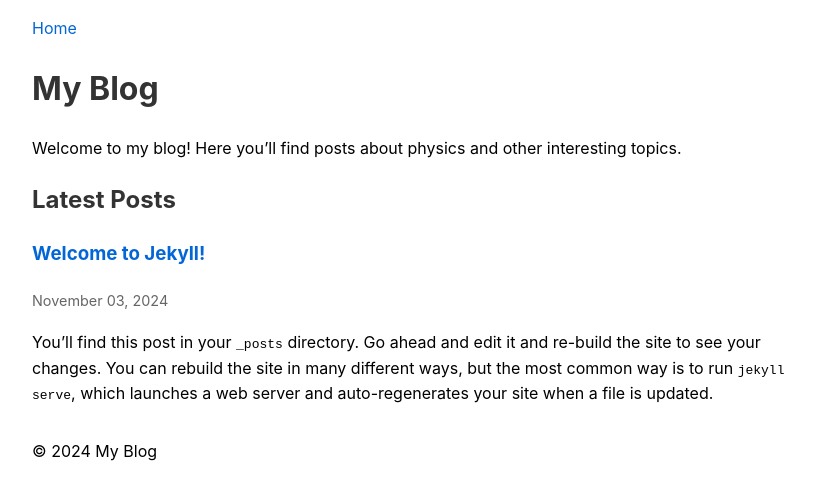
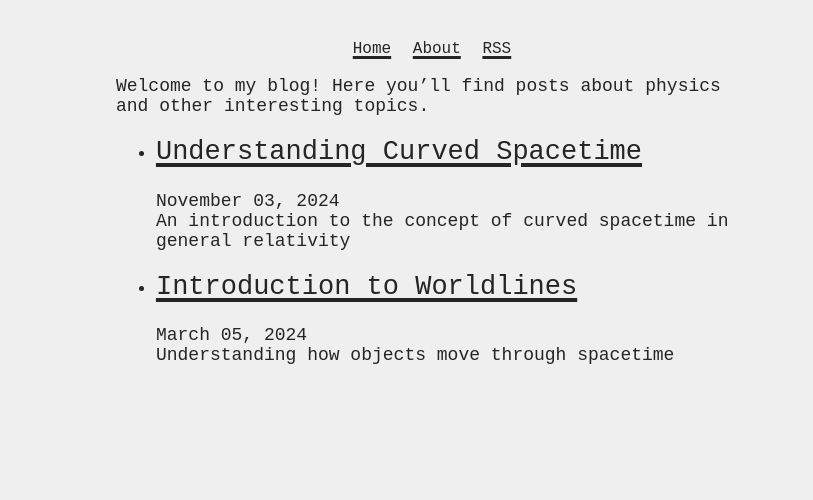
Before and after one commit to arunravishankar/inmylightcone, a Jekyll site: the page built from index.md, in a window 1280 px wide. Shown: the top 500 px of the page, without its empty margins (208-1021 px from the left). Built offline with Jekyll 4.4.1, drawn with Linux system fonts in a browser that asks for light colours; some web fonts are replaced.

Commit message:
a more readable version

```diff
--- a/_config.yml
+++ b/_config.yml
@@ -1,19 +1,22 @@
-title: My Blog
-email: your-email@example.com
-description: >-
-  Write an awesome description for your blog here.
-baseurl: ""
-url: ""
+title: In my Lightcone
+author: Arun Ravishankar
+email: arunravishankar@gmail.com
+description: Your awesome blog description
+url: http://localhost:4000
 
 # Build settings
 markdown: kramdown
+permalink: /:year/:month/:day/:title/
+
 plugins:
   - jekyll-feed
   - jekyll-seo-tag
   - jekyll-sitemap
 
-# Exclude directories and files
+# Exclude from processing
 exclude:
+  - Dockerfile
+  - docker-compose.yml
   - Gemfile
   - Gemfile.lock
   - node_modules
--- /dev/null
+++ b/_includes/head.html
@@ -0,0 +1,36 @@
+<link rel="preconnect" href="https://cdn.jsdelivr.net" />
+<style>
+/* ia-writer-mono font faces */
+@font-face {
+    font-family: "iA Writer Mono";
+    font-style: normal;
+    font-display: swap;
+    font-weight: 400;
+    src: url(https://cdn.jsdelivr.net/fontsource/fonts/ia-writer-mono@latest/latin-400-normal.woff2) format("woff2"),
+         url(https://cdn.jsdelivr.net/fontsource/fonts/ia-writer-mono@latest/latin-400-normal.woff) format("woff");
+}
+@font-face {
+    font-family: "iA Writer Mono";
+    font-style: normal;
+    font-display: swap;
+    font-weight: 700;
+    src: url(https://cdn.jsdelivr.net/fontsource/fonts/ia-writer-mono@latest/latin-700-normal.woff2) format("woff2"),
+         url(https://cdn.jsdelivr.net/fontsource/fonts/ia-writer-mono@latest/latin-700-normal.woff) format("woff");
+}
+@font-face {
+    font-family: "iA Writer Mono";
+    font-style: italic;
+    font-display: swap;
+    font-weight: 400;
+    src: url(https://cdn.jsdelivr.net/fontsource/fonts/ia-writer-mono@latest/latin-400-italic.woff2) format("woff2"),
+         url(https://cdn.jsdelivr.net/fontsource/fonts/ia-writer-mono@latest/latin-400-italic.woff) format("woff");
+}
+@font-face {
+    font-family: "iA Writer Mono";
+    font-style: italic;
+    font-display: swap;
+    font-weight: 700;
+    src: url(https://cdn.jsdelivr.net/fontsource/fonts/ia-writer-mono@latest/latin-700-italic.woff2) format("woff2"),
+         url(https://cdn.jsdelivr.net/fontsource/fonts/ia-writer-mono@latest/latin-700-italic.woff) format("woff");
+}
+</style>
--- a/_layouts/default.html
+++ b/_layouts/default.html
@@ -2,8 +2,9 @@
 <html lang="en">
 <head>
     <meta charset="utf-8">
-    <meta name="viewport" content="width=device-width, initial-scale=1">
+    <meta name="viewport" content="width=device-width, initial-scale=1.0">
     <title>{% if page.title %}{{ page.title }} - {% endif %}{{ site.title }}</title>
+    {% include head.html %}
     <link rel="stylesheet" href="{{ '/assets/css/style.css' | relative_url }}">
     {% feed_meta %}
     {% seo %}
@@ -12,13 +13,13 @@
     <header>
         <nav>
             <a href="{{ '/' | relative_url }}">Home</a>
+            <a href="{{ '/about/' | relative_url }}">About</a>
+            <a href="{{ '/feed.xml' | relative_url }}">RSS</a>
         </nav>
     </header>
-    <main>
+
+    <main class="blog-post">
         {{ content }}
     </main>
-    <footer>
-        <p>&copy; {{ site.time | date: '%Y' }} {{ site.title }}</p>
-    </footer>
 </body>
 </html>
--- a/_layouts/home.html
+++ b/_layouts/home.html
@@ -2,19 +2,22 @@
 layout: default
 ---
 <div class="home">
-    <h1>{{ site.title }}</h1>
     {{ content }}
-    <h2>Latest Posts</h2>
+
     <ul class="post-list">
         {% for post in site.posts %}
         <li>
-        <h3>
+            <h2>
                 <a href="{{ post.url | relative_url }}">{{ post.title }}</a>
-        </h3>
-        <time datetime="{{ post.date | date_to_xmlschema }}">
+            </h2>
+            <div class="post-meta">
                 {{ post.date | date: "%B %d, %Y" }}
-        </time>
-        {{ post.excerpt }}
+            </div>
+            {% if post.description %}
+            <div class="post-description">
+                {{ post.description }}
+            </div>
+            {% endif %}
         </li>
         {% endfor %}
     </ul>
--- /dev/null
+++ b/_posts/2024-11-03-curved-spacetime.md
@@ -0,0 +1,25 @@
+---
+layout: post
+title: "Understanding Curved Spacetime"
+date: 2024-11-03
+description: "An introduction to the concept of curved spacetime in general relativity"
+tags: [physics, general-relativity, spacetime]
+---
+
+When Einstein introduced general relativity, he revolutionized our understanding of gravity. Rather than seeing it as a force, he described it as the curvature of spacetime.
+
+## The Basics
+
+In Newtonian physics, gravity was seen as a force between masses. However, in general relativity, massive objects curve the fabric of spacetime around them.
+
+
+## Mathematical Description
+
+The Einstein field equations describe this relationship:
+
+$G_{\mu\nu} + \Lambda g_{\mu\nu} = \frac{8\pi G}{c^4}T_{\mu\nu}$
+
+## Further Reading
+
+Check out my other posts on this topic:
+- [Introduction to Worldlines]({% post_url physics/2024-11-03-worldlines %})
--- a/_posts/2024-11-03-welcome-to-jekyll.markdown
+++ /dev/null
@@ -1,29 +0,0 @@
----
-layout: post
-title:  "Welcome to Jekyll!"
-date:   2024-11-03 20:42:44 +0000
-categories: jekyll update
----
-You’ll find this post in your `_posts` directory. Go ahead and edit it and re-build the site to see your changes. You can rebuild the site in many different ways, but the most common way is to run `jekyll serve`, which launches a web server and auto-regenerates your site when a file is updated.
-
-Jekyll requires blog post files to be named according to the following format:
-
-`YEAR-MONTH-DAY-title.MARKUP`
-
-Where `YEAR` is a four-digit number, `MONTH` and `DAY` are both two-digit numbers, and `MARKUP` is the file extension representing the format used in the file. After that, include the necessary front matter. Take a look at the source for this post to get an idea about how it works.
-
-Jekyll also offers powerful support for code snippets:
-
-{% highlight ruby %}
-def print_hi(name)
-  puts "Hi, #{name}"
-end
-print_hi('Tom')
-#=> prints 'Hi, Tom' to STDOUT.
-{% endhighlight %}
-
-Check out the [Jekyll docs][jekyll-docs] for more info on how to get the most out of Jekyll. File all bugs/feature requests at [Jekyll’s GitHub repo][jekyll-gh]. If you have questions, you can ask them on [Jekyll Talk][jekyll-talk].
-
-[jekyll-docs]: https://jekyllrb.com/docs/home
-[jekyll-gh]:   https://github.com/jekyll/jekyll
-[jekyll-talk]: https://talk.jekyllrb.com/
--- /dev/null
+++ b/_posts/physics/2024-11-03-worldlines.md
@@ -0,0 +1,22 @@
+---
+layout: post
+title: "Introduction to Worldlines"
+date: 2024-03-05
+description: "Understanding how objects move through spacetime"
+categories: [physics]
+tags: [general-relativity, worldlines, spacetime]
+---
+
+A worldline represents the path an object takes through both space and time. Unlike regular paths that show only spatial movement, worldlines include the temporal dimension.
+
+## Key Concepts
+
+1. Timelike Curves
+2. Null Geodesics
+3. Proper Time
+
+For background, see my post on [curved spacetime](/2024/11/03/curved-spacetime/).
+
+## Mathematical Framework
+
+The worldline of a particle can be described by...
--- a/assets/css/style.css
+++ b/assets/css/style.css
@@ -1,47 +1,167 @@
-/* Create assets/css/style.css */
+:root {
+    --white: #efefef;
+    --transwhite: rgba(239, 239, 239, 0.7);
+    --moretranswhite: rgba(239, 239, 239, 0.1);
+    --black: #252525;
+    --transblack: rgba(37, 37, 37, 0.7);
+    --moretransblack: rgba(37, 37, 37, 0.1);
+    --gray: #6b6b6b;
+    --highlight: #e5ffc3;
+    --red: #e4002b;
+    --green: #24d05a;
+    --pink: #eb4888;
+    --blue: #10a2f5;
+    --yellow: #e9bc3f;
+}
+
+::selection {
+    background-color: var(--highlight);
+    color: var(--black);
+}
+
+html,
 body {
-    font-family: -apple-system, BlinkMacSystemFont, "Segoe UI", Roboto, Helvetica, Arial, sans-serif;
-    line-height: 1.6;
-    max-width: 800px;
-    margin: 0 auto;
+    margin: auto;
+    padding: 20px;
+    max-width: 70ch;
+    background-color: var(--white);
+    word-wrap: break-word;
+    overflow-wrap: break-word;
+    color: var(--black);
+}
+
+html,
+body,
+button,
+code {
+    font-family: "iA Writer Mono", monospace;
+}
+
+h1,
+strong,
+b {
+    color: var(--black);
+}
+
+h1 {
+    font-weight: 400;
+}
+
+h2 {
+    font-weight: 400;
+}
+
+h3 {
+    text-align: center;
+}
+
+h2,
+h3,
+h4,
+h5,
+h6 {
+    color: var(--gray);
+    line-height: 1.1;
+}
+
+a {
+    color: var(--black);
+    text-decoration-thickness: 0.3ex;
+    text-underline-offset: 0.3ex;
+}
+
+nav {
+    position: sticky;
+    top: 0;
+    text-align: center;
+    background: var(--transwhite);
+    -webkit-backdrop-filter: blur(1px);
+    backdrop-filter: blur(1px);
+}
+
+nav a {
+    margin: 25px 0;
+}
+
+nav a:not(:last-child) {
+    padding: 0 12px 0 0;
+}
+
+.post {
+    margin: 0 0 30px 0;
+}
+
+.post .title {
+    font-size: 1.3em;
+}
+
+time {
+    font-style: italic;
+    color: var(--gray);
+}
+
+code {
+    padding: 2px 5px;
+    background-color: var(--moretransblack);
+    font-weight: bold;
+}
+
+pre {
     padding: 1rem;
 }
 
-.post-meta {
-    color: #666;
-    font-size: 0.9em;
+pre > code {
+    all: unset;
 }
 
-.tag {
-    background: #eee;
-    padding: 0.2em 0.6em;
-    border-radius: 3px;
-    margin-right: 0.5em;
+blockquote {
+    border: 1px solid var(--gray);
+    color: var(--black);
+    padding: 2px 0px 2px 20px;
+    margin: 0px;
+    font-style: italic;
 }
 
-.post-list {
-    list-style: none;
-    padding: 0;
+.blog-post {
+    font-size: clamp(1rem, 0.96rem + 0.22vw, 1.125rem);
 }
 
-.post-list li {
-    margin-bottom: 2rem;
+.blog-post > * + * {
+    margin-block-start: 1em;
 }
 
-time {
-    color: #666;
-    font-size: 0.9em;
+@media (prefers-color-scheme: dark) {
+    ::selection {
+        background-color: #0f0f0f;
+        color: var(--white);
+    }
+    :root {
+        --gray: #a4a4a4;
+    }
+    html,
+    body,
+    body button,
+    body h1,
+    body strong,
+    body b,
+    body em,
+    body blockquote {
+        background: var(--black);
+        color: var(--white);
+    }
+    body nav {
+        background: var(--transblack);
+    }
+    body code {
+        background-color: var(--moretranswhite);
+    }
+    body a {
+        color: var(--white);
+    }
 }
 
-h1, h2, h3 {
-    color: #333;
+@media (max-width: 600px) {
+    nav a:not(:last-child) {
+        padding: 0;
+    }
 }
-
-a {
-    color: #0366d6;
-    text-decoration: none;
-}
-
-a:hover {
-    text-decoration: underline;
-}
```
Also changed, not shown: _layouts/post.html (+7 -9 lines), _pages/about.md (added, +23 -0 lines), _pages/contact.md (added, +13 -0 lines). Lines whose indentation alone changed are shown as unchanged.
